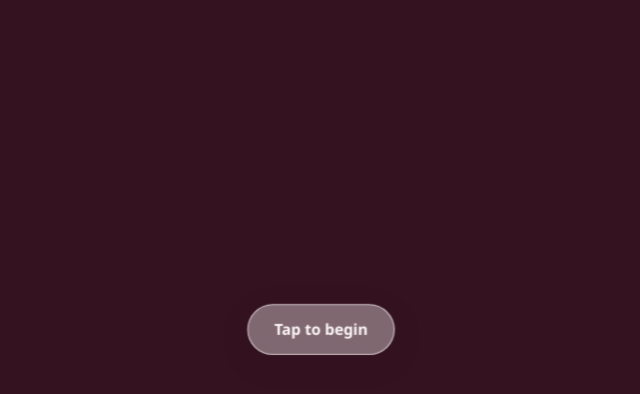
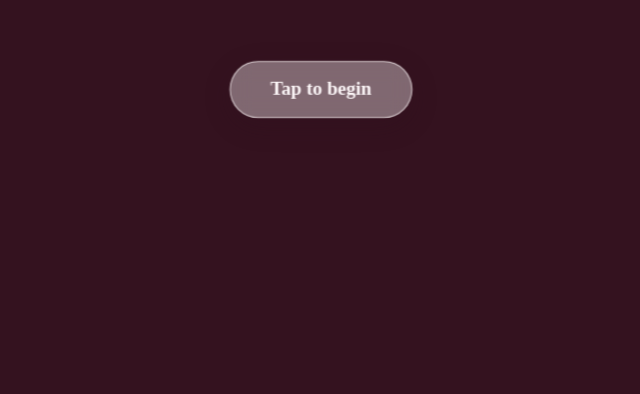
Before and after one commit to juinhong05/Heart-Love, a Next.js app: page / in a window 1280 px wide. Shown: the part 338-732 px from the top of the page, without its empty margins (319-959 px from the left). Built offline with nearby package versions, Linux system fonts and the light colour scheme.

Commit message:
Center romantic start prompt

```diff
--- a/app/globals.css
+++ b/app/globals.css
@@ -89,18 +89,19 @@ select {
 
 .music-prompt {
   position: fixed;
+  top: 50%;
   left: 50%;
-  bottom: clamp(76px, 12vw, 108px);
   z-index: 4;
-  min-width: 142px;
-  padding: 0.78rem 1.15rem;
+  min-width: 176px;
+  padding: 0.8rem 1.3rem;
   border: 1px solid rgba(255, 249, 251, 0.68);
   border-radius: 999px;
   background: rgba(255, 246, 249, 0.22);
   color: #fffafb;
   cursor: pointer;
-  font-size: 0.92rem;
-  font-weight: 700;
+  font-family: "Segoe Script", "Brush Script MT", cursive;
+  font-size: 1.15rem;
+  font-weight: 600;
   letter-spacing: 0;
   transform: translateX(-50%);
   backdrop-filter: blur(10px);
```
